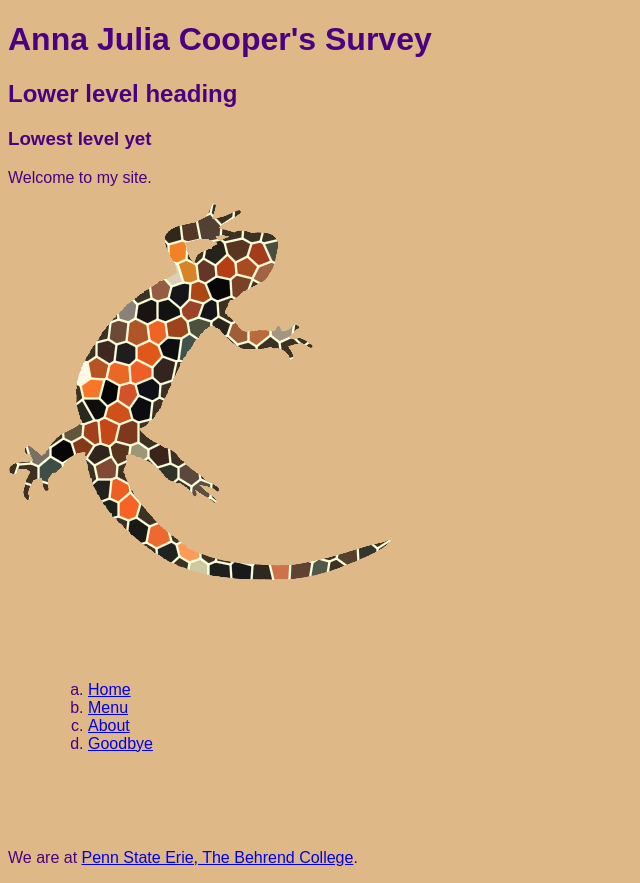
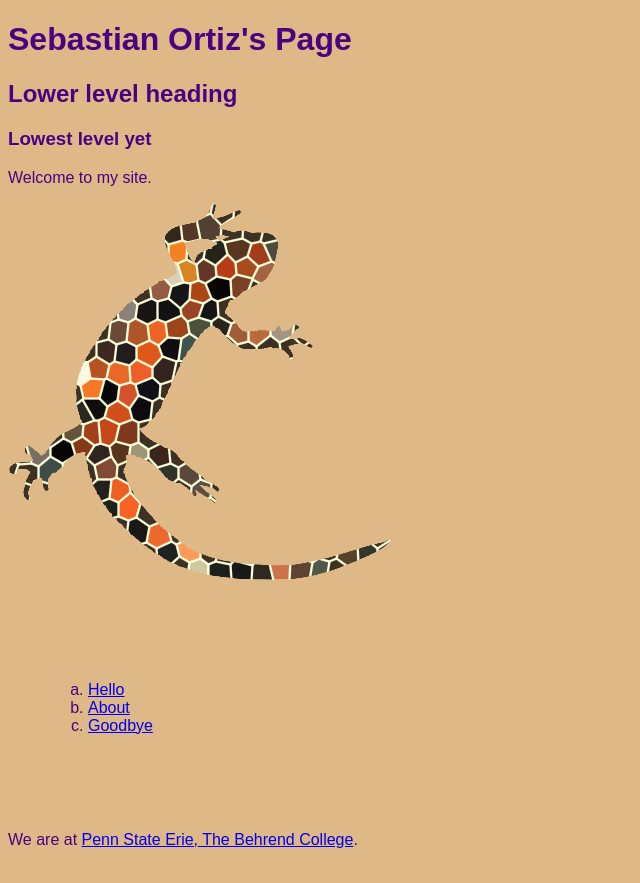
Before and after one commit to Beeplosion/MyPageProper, a plain HTML site: page docs/index.html in a window 1280 px wide. Shown: the whole page, without its empty margins (0-640 px from the left). Drawn offline with Linux system fonts and the light colour scheme.

Commit message:
continue

```diff
--- a/docs/index.html
+++ b/docs/index.html
@@ -10,7 +10,7 @@
     </head>
     <!--This page is published at https://newtfire.github.io/textEncoding-Hub/copy-and-rename-to-docs/ -->
     <body>
-        <h1>Anna Julia Cooper's Survey</h1>
+        <h1>Sebastian Ortiz's Page</h1>
         <h2>Lower level heading</h2>
         <h3>Lowest level yet</h3>
         <p>Welcome to my site.</p>
@@ -19,10 +19,9 @@
         folder as this HTML file we're editing. And we're going into the images folder to deliver the newt-mosaic4.png file inside. -->
 
         <ol>
-                <li><a href="#home">Home</a></li>
-                <li><a href="#menu">Menu</a></li>
-                <li><a href="#about">About</a></li>
-                <li><a href="#bye">Goodbye</a></li>
+                <li><a href="#one">Hello</a></li>
+                <li><a href="#two">About</a></li>
+                <li><a href="#three">Goodbye</a></li>
         </ol>
 
         <p>We are at <a href="https://behrend.psu.edu/">Penn State Erie, The Behrend College</a>.</p>
```
Also changed, not shown: docs/one.html (+3 -4 lines), docs/three.html (+7 -2 lines), docs/two.html (+7 -2 lines).
